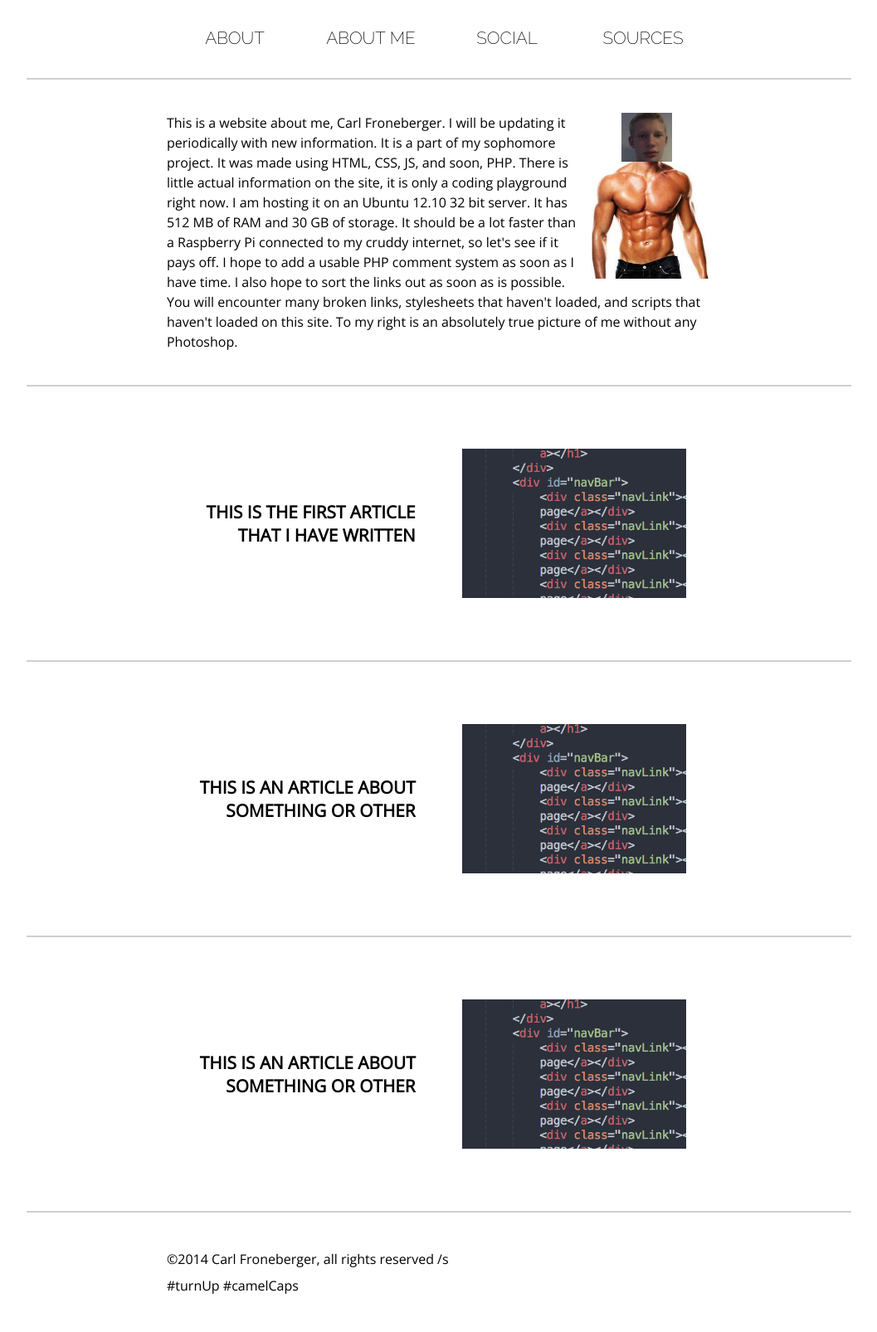
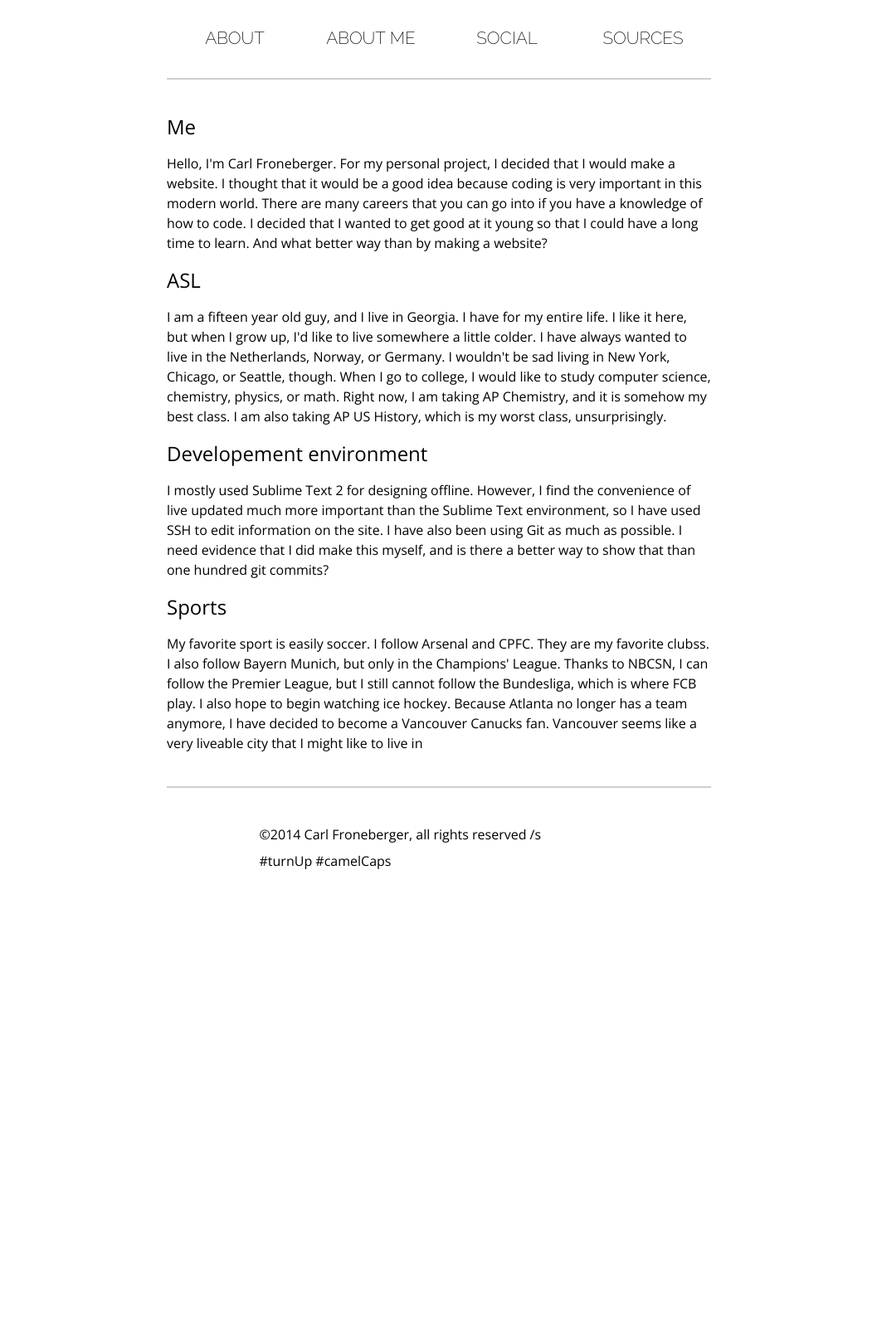
Before and after one commit to carlfroneberger/personalProject, a PHP site: page /social/index.html in a window 1280 px wide. Shown: the part 95-1701 px from the top of the page at 83% size, without its empty margins (111-1168 px from the left). After the commit the page ends 1143 px from the top, so only its background shows below. Run offline with PHP 8.4, Linux system fonts and the light colour scheme.

Commit message:
added a lot of changes

```diff
--- a/social/css/main.css
+++ b/social/css/main.css
@@ -55,7 +55,7 @@
 
 hr
 {
-    width: 994px;
+    width: 656px;
     height: 2px;
     margin-top: 40px;
     margin-right: auto;
@@ -68,91 +68,49 @@ hr
 
 #content
 {
-    width: 100%;
-}
-
-.item
-{
-    width: 95%;
-    height: 250px;
+    width: 66%;
     margin-right: auto;
     margin-left: auto;
 }
 
-.item:hover
+#content h1
 {
-    cursor: pointer;
+    font-family: 'Open Sans', sans-serif;
+    font-size: 1.5em;
+    font-weight: 400;
 }
 
-.partLeft
-{
-    display: table;
-    float: left;
-
-    width: 30%;
-    height: 250px;
-    margin-right: 3%;
-    margin-left: 17%;
-}
-
-.partLeft h1
+#content h2
 {
     font-family: 'Open Sans', sans-serif;
     font-size: 1.3em;
-
-    display: table-cell;
-
-    text-align: right;
-    vertical-align: middle;
-    text-transform: uppercase;
+    font-weight: 400;
 }
 
-.partRight
-{
-    display: inline-block;
-    float: left;
-
-    width: 30%;
-    height: 180px;
-    margin-top: 35px;
-    margin-right: 17%;
-    margin-bottom: 35px;
-    margin-left: 3%;
-}
-
-
-.partRight img
-{
-    display: inline-block;
-
-    max-width: 100%;
-    max-height: 100%;
-}
-
-.partHidden
-{
-    display: none;
-
-    width: 66%;
-    margin-right: auto;
-    margin-left: auto;
-
-    text-align: justify;
-}
-
-.partHidden p
+#content p
 {
     font-family: 'Open Sans', sans-serif;
+    font-size: 1em;
     font-weight: 300;
     line-height: 1.5em;
 }
 
-.partHidden a
+#content img
+{
+    float: right;
+
+    width: auto;
+    max-height: 180px;
+    margin-bottom: 10px;
+    margin-left: 10px;
+}
+
+#content a
 {
     text-decoration: none;
 }
 
-.partHidden a:visited
+#content a:visited
 {
     color: #00f;
 }
@@ -165,8 +123,6 @@ hr
     margin-right: auto;
     margin-bottom: 40px;
     margin-left: auto;
-
-    text-align: left;
 }
 
 #footer p
@@ -178,3 +134,64 @@ hr
 
     display: table-cell;
 }
+
+#respond
+{
+    width: 66%;
+    margin-right: auto;
+    margin-left: auto;
+}
+
+#respond h2
+{
+    font-family: 'Open Sans', sans-serif;
+    font-size: 1.3em;
+    font-weight: 400;
+}
+
+#respond label
+{
+    font-family: 'Open Sans', sans-serif;
+    font-weight: 400;
+
+    display: block;
+
+    width: 100%;
+    margin-top: 20px;
+    margin-bottom: 20px;
+}
+
+#respond input[type='text'],
+#respond input[type='email'],
+#respond textarea
+{
+    font-family: 'Open Sans', sans-serif;
+    font-size: 1em;
+    font-weight: 300;
+    line-height: 1.4em;
+
+    display: block;
+
+    width: 100%;
+    margin-bottom: 20px;
+    padding: 5px;
+
+    border: 2px solid #cfcfcf;
+    outline: none;
+}
+
+#respond input[type='submit']
+{
+    font-size: 1em;
+
+    margin-bottom: 40px;
+    padding-top: 10px;
+    padding-right: 20px;
+    padding-bottom: 10px;
+    padding-left: 20px;
+
+    cursor: pointer;
+
+    border: 2px solid #cfcfcf;
+    background-color: #fff;
+}
--- a/social/index.html
+++ b/social/index.html
@@ -1,14 +1,24 @@
-<!DOCTYPE html>
+<DOCTYPE html>
 <html lang="en">
 	<head>
 		<meta charset="UTF-8">
-		<meta name="description" content="Learn about Carl Froneberger"/>
-		<meta name="keywords" content="Carl,Froneberger,Personal Project,HTML,CSS,JavaScript,Sophomore,programming"/>
-		<meta name="author" content="Carl Froneberger"/>
-		<link rel="stylesheet" type="text/css" href="http://carlf.rocks/css/main.css"/>
-		<link href='http://fonts.googleapis.com/css?family=Open+Sans:300,400|Raleway:200' rel='stylesheet' type='text/css'/>
+		<meta name="description"
+			  content="My very first blog post">
+		<meta name="keywords"
+			  content="Carl,Froneberger,Personal Project,HTML,CSS,JavaScript,Sophomore,programming, article, blog, programming">
+		<meta name="author"
+			  content="Carl Froneberger">
+		<link rel="stylesheet"
+			  type="text/css"
+			  href="css/main.css">
+		<link href='http://fonts.googleapis.com/css?family=Open+Sans:300,400|Raleway:200'
+			  rel='stylesheet'
+			  type='text/css'>
+		<script type="text/JavaScript"
+			  src="scripts/prefixfree.min.js">
+</script>
 		<title>
-		Home
+		About Me
 		</title>
 	</head>
 	<body>
@@ -20,73 +30,28 @@
 			</div>
 			<div id="navBar">
 				<div class="navLink">
-					<a href="http://carlf.rocks/about/index.html">about</a>
+					<a href="http://carlf.rocks/about/">about</a>
 				</div>
 				<div class="navLink">
-					<a href="http://carlf.rocks/aboutme/index.html">about me</a>
+					<a href="http://carlf.rocks/aboutme">about me</a>
 				</div>
 				<div class="navLink">
-					<a href="http://carlf.rocks/social/index.html">social</a>
+					<a href="http://carlf.rocks/social">social</a>
 				</div>
 				<div class="navLink">
-					<a href="http://carlf.rocks/sources/index.html">sources</a>
+					<a href="http://carlf.rocks/sources">sources</a>
 				</div>
 			</div>
 			<hr>
 			<div id="content">
-				<div id="about">
-					<img src="http://carlf.rocks/images/me.png" alt="me"/>
-					<p>This is a website about me, Carl Froneberger. I will be updating it periodically with new information. It is a part of my sophomore project. It was made using HTML, CSS, JS, and soon, PHP. There is little actual information on the site, it is only a coding playground right now. I am hosting it on an Ubuntu 12.10 32 bit server. It has 512 MB of RAM and 30 GB of storage. It should be a lot faster than a Raspberry Pi connected to my cruddy internet, so let's see if it pays off. I hope to add a usable PHP comment system as soon as I have time. I also hope to sort the links out as soon as is possible. You will encounter many broken links, stylesheets that haven't loaded, and scripts that haven't loaded on this site. To my right is an absolutely true picture of me without any Photoshop.</p>
-				</div>
-				<hr>
-				<div class="item" onclick="showHidden1()">
-					<div class="partLeft">
-						<h1>
-						This is the first article that I have written
-						</h1>
-					</div>
-					<div class="partRight">
-						<img src="http://carlf.rocks/images/screenshot.png" alt="screenshot"/>
-					</div>
-					<div class="partHidden">
-						<p>I have recently begun hoating my own website. As stated in the <a href="http://carlf.rocks/about">about</a> page, I am using a DigitalOcean cloudserver. So far, I have found it far preferable to any other option. I do not have enough money to host a proper web server at my home. Additionally, its stability would be spotty at best. I have found that the best way to edit my files is to have a github repository in my documents. Then, I add the files that I have changed, commit them, and push. Sometimes I use the github Sublime Text plugin and other times the command line. Then, I SSH into my web server and pull from github.<br>
-						<a href="http://carlf.rocks/articles/article1/">Continue reading...</a></p>
-					</div>
-				</div>
-				<hr>
-				<div class="item" onclick="showHidden2()">
-					<div class="partLeft">
-						<h1>
-						This is an article about something or other
-						</h1>
-					</div>
-					<div class="partRight">
-						<img src="http://carlf.rocks/images/screenshot.png" alt="screenshot"/>
-					</div>
-					<div class="partHidden">
-						<p>
-						This is where the main part of the text would go. I hope that it works and that it is not something stupid looking. Here is where a preview of the article would be. I need to make more progress and get the JS functions done soon or I am going to get pretty frusrated with how slowly this is going. I still need to learn PHP and then write a comment system. That will be tough, but I can do it.<br>
-						<a href="http://carlf.rocks/articles/article2/index.html">Continue reading...</a>
-						</p>
-					</div>
-				</div>
-				<hr>
-				<div class="item" onclick="showHidden3()">
-					<div class="partLeft">
-						<h1>
-						This is an article about something or other
-						</h1>
-					</div>
-					<div class="partRight">
-						<img src="http://carlf.rocks/images/screenshot.png" alt="screenshot"/>
-					</div>
-					<div class="partHidden">
-						<p>
-						This is where the main part of the text would go. I hope that it works and that it is not something stupid looking. Here is where a preview of the article would be. I need to make more progress and get the JS functions done soon or I am going to get pretty frusrated with how slowly this is going. I still need to learn PHP and then write a comment system. That will be tough, but I can do it.<br>
-						<a href="http://carlf.rocks/articles/article3/index.html">Continue reading...</a>
-						</p>
-					</div>
-				</div>
+				<h1>Me</h1>
+                                <p>Hello, I'm Carl Froneberger. For my personal project, I decided that I would make a website. I thought that it would be a good idea because coding is very important in this modern world. There are many careers that you can go into if you have a knowledge of how to code. I decided that I wanted to get good at it young so that I could have a long time to learn. And what better way than by making a website?</p>
+				<h1>ASL</h1>
+				<p>I am a fifteen year old guy, and I live in Georgia. I have for my entire life. I like it here, but when I grow up, I'd like to live somewhere a little colder. I have always wanted to live in the Netherlands, Norway, or Germany. I wouldn't be sad living in New York, Chicago, or Seattle, though. When I go to college, I would like to study computer science, chemistry, physics, or math. Right now, I am taking AP Chemistry, and it is somehow my best class. I am also taking AP US History, which is my worst class, unsurprisingly.</p>
+				<h1>Developement environment</h1>
+				<p>I mostly used Sublime Text 2 for designing offline. However, I find the convenience of live updated much more important than the Sublime Text environment, so I have used SSH to edit information on the site. I have also been using Git as much as possible. I need evidence that I did make this myself, and is there a better way to show that than one hundred git commits?</p>
+				<h1>Sports</h1>
+				<p>My favorite sport is easily soccer. I follow Arsenal and CPFC. They are my favorite clubss. I also follow Bayern Munich, but only in the Champions' League. Thanks to NBCSN, I can follow the Premier League, but I still cannot follow the Bundesliga, which is where FCB play. I also hope to begin watching ice hockey. Because Atlanta no longer has a team anymore, I have decided to become a Vancouver Canucks fan. Vancouver seems like a very liveable city that I might like to live in</p>
 				<hr>
                                 <div id="footer">
                                         <p>
@@ -94,19 +59,29 @@
                                         #turnUp #camelCaps
                                         </p>
                              	</div>
+
+
+
 			</div>
-		<audio src="http://carlf.rocks/music/song.mp3" id="song" loop preload></audio>
-		<audio src="http://carlf.rocks/music/song2.mp3" id="song2" loop preload></audio>
-		<audio src="http://carlf.rocks/music/song3.mp3" id="song3" loop preload></audio>
-		<audio src="http://carlf.rocks/music/song4.mp3" id="song4" loop preload></audio>
-		<script type="text/JavaScript"src="http://carlf.rocks/scripts/script.js"></script>
-		<script type="text/JavaScript"src="http://carlf.rocks/scripts/prefixfree.min.js"></script>
-		<script type="text/JavaScript" src="http://carlf.rocks/scripts/cheet.js"></script>
-		<script type="text/JavaScript">
-			cheet('a u f u n s', function () { document.getElementById("song").play(); });
-			cheet('n u t c r a c k e r', function () { document.getElementById("song2").play(); });
-			cheet('s t r o m a e', function () { document.getElementById("song3").play(); });
-			cheet('f i n n i s h', function () { document.getElementById("song4").play(); });
-		</script>
+<!-- 			<div id="respond">
+				<h2>Leave a comment</h2>
+
+				<form action="post_comment.php" method="post" id="commentform">
+
+					<label for="comment_author" class="required">Your name</label>
+					<input type="text" name="comment_author" id="comment_author" value="" tabindex="1" required="required">
+
+					<label for="email" class="required">Your email</label>
+					<input type="email" name="email" id="email" value="" tabindex="2" required="required">
+
+					<label for="comment" class="required">Your message</label>
+					<textarea name="comment" id="comment" rows="10" tabindex="4" required></textarea> -->
+
+					<!--comment_post_ID hard coded as 1-->
+<!-- 					<input type="hidden" name="comment_post_ID" value="1" id="comment_post_ID" />
+					<input type="submit" name="submit" value="Submit comment" />
+				</form>
+			</div> -->
+		</div>
 	</body>
 </html>
```
Also changed, not shown: social/scripts/cheet.js (deleted, +0 -279 lines), social/scripts/script.js (deleted, +0 -59 lines), 2 other files. Lines whose indentation alone changed are shown as unchanged.
